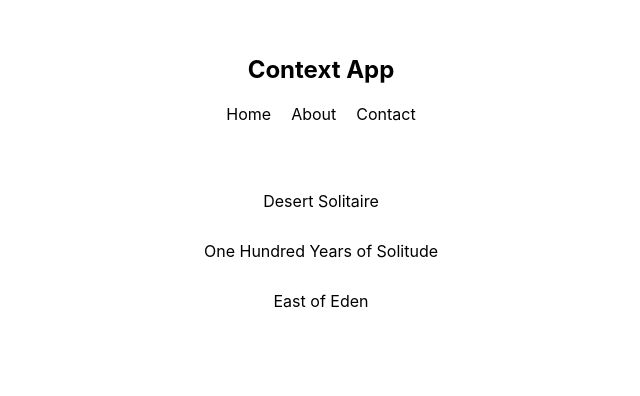
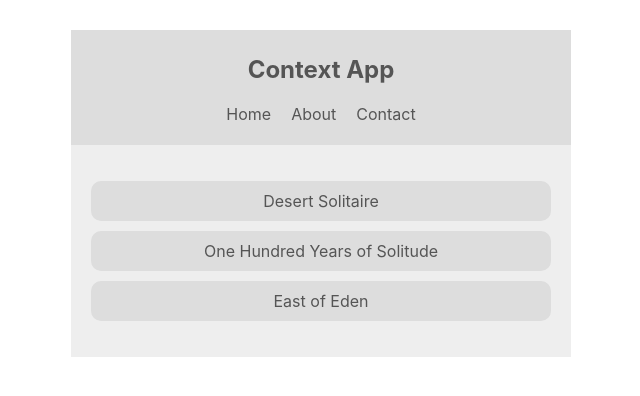
Before and after one commit to stamiesie/context-API-todo-list, a React (Create React App) app: page / in a window 1280 px wide. Shown: the top 396 px of the page, without its empty margins (319-959 px from the left). Built offline with nearby package versions, Linux system fonts and the light colour scheme.

Commit message:
add light/dark mode

```diff
--- a/src/components/BookList.js
+++ b/src/components/BookList.js
@@ -1,13 +1,17 @@
 import React, { Component } from 'react';
+import { ThemeContext } from '../contexts/ThemeContext';
 
 export default class BookList extends Component {
+    static contextType = ThemeContext;
     render() {
+        const { isLightTheme, light, dark } = this.context;
+        const theme = isLightTheme ? light : dark;
         return (
-            <div className='book-list'>
+            <div className='book-list' style={{ background: theme.bg, color: theme.color }}>
                 <ul>
-                    <li>Desert Solitaire</li>
-                    <li>One Hundred Years of Solitude</li>
-                    <li>East of Eden</li>
+                    <li style={{ background: theme.ui} }>Desert Solitaire</li>
+                    <li style={{ background: theme.ui} }>One Hundred Years of Solitude</li>
+                    <li style={{ background: theme.ui} }>East of Eden</li>
                 </ul>
             </div>
         )
--- a/src/components/NavBar.js
+++ b/src/components/NavBar.js
@@ -1,9 +1,14 @@
 import React, { Component } from 'react';
+import { ThemeContext } from '../contexts/ThemeContext';
 
 export default class NavBar extends Component {
+    static contextType = ThemeContext
     render() {
+        console.log(this.context);
+        const { isLightTheme, light, dark } = this.context;
+        const theme = isLightTheme ? light : dark;
         return (
-            <nav>
+            <nav style={{ background: theme.ui, color: theme.color }}>
                <h1>Context App</h1>
                <ul>
                    <li>Home</li>
```
